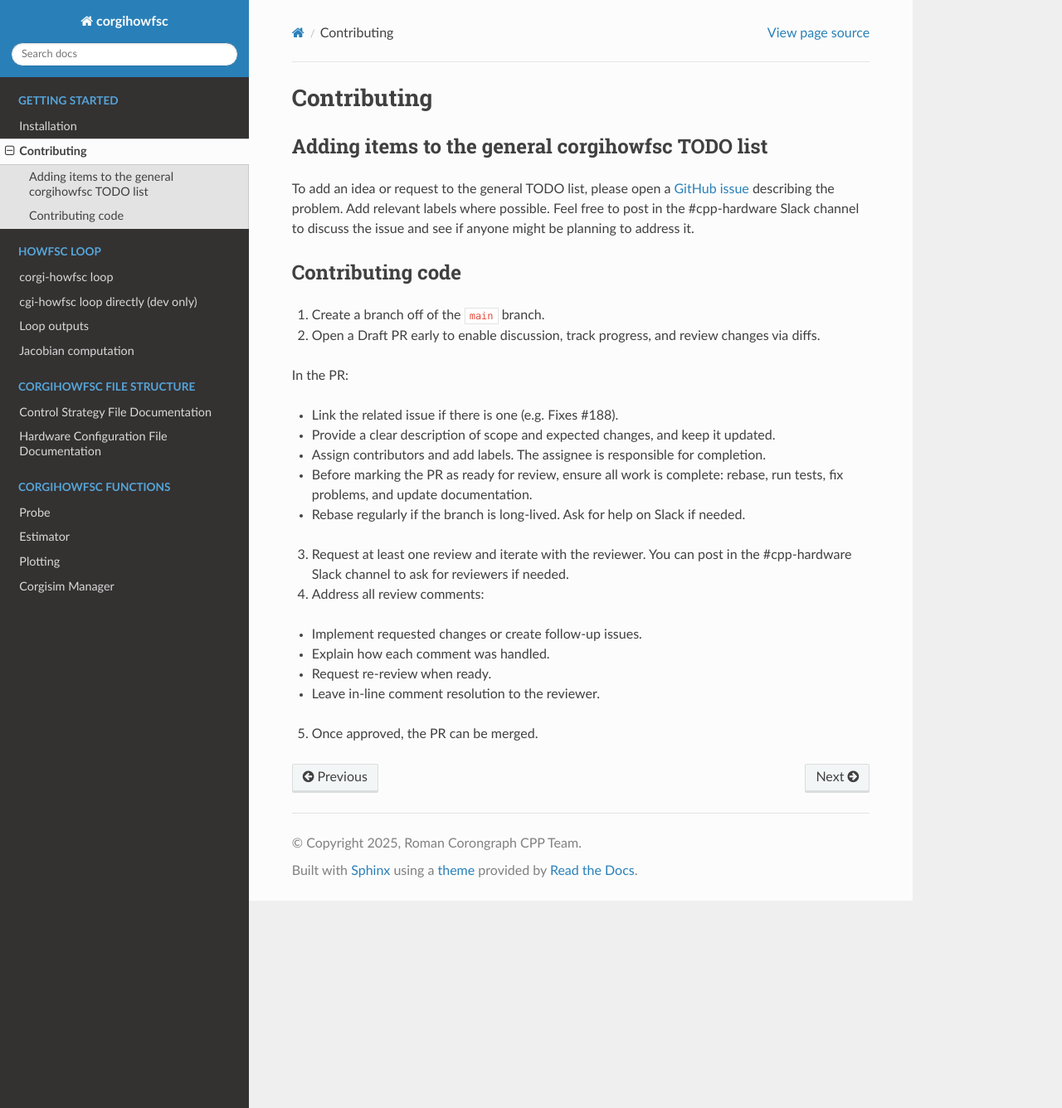
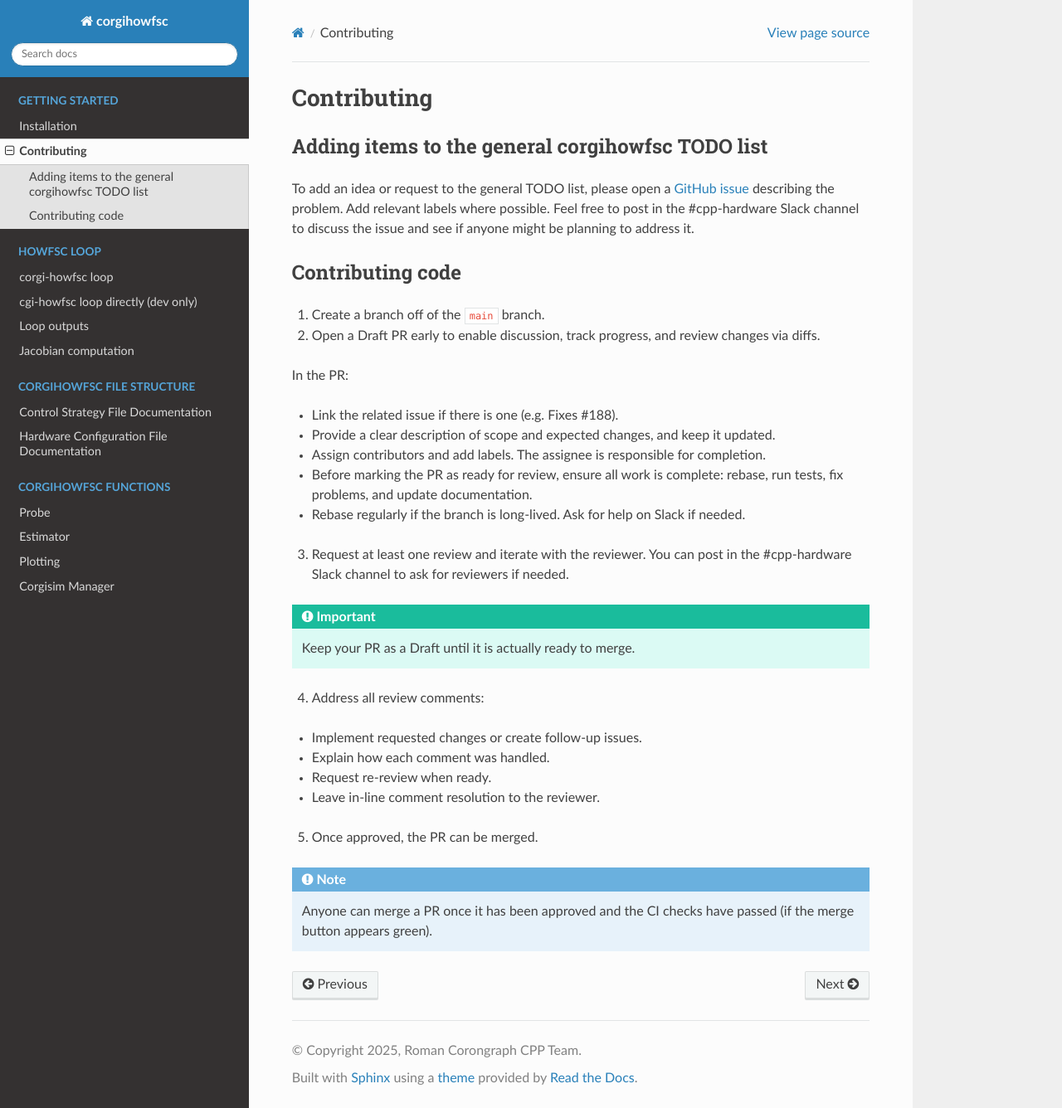
Before and after one commit to roman-corgi/corgihowfsc, a Sphinx documentation site: the page built from docs/source/contributing.md, in a window 1280 px wide and 1336 px high. Shown: the whole window at 83% size. Built offline with Sphinx 7.4.7 and the Read the Docs theme 3.1.0, drawn with Linux system fonts in a browser that asks for light colours.

Commit message:
Add important notes

```diff
--- a/docs/source/contributing.md
+++ b/docs/source/contributing.md
@@ -26,6 +26,10 @@ In the PR:
 
 3. Request at least one review and iterate with the reviewer. You can post in the #cpp-hardware Slack channel to ask for reviewers if needed.
 
+:::{important}
+Keep your PR as a Draft until it is actually ready to merge.
+:::
+
 4. Address all review comments:
 
 - Implement requested changes or create follow-up issues.
@@ -37,3 +41,7 @@ In the PR:
 - Leave in-line comment resolution to the reviewer.
 
 5. Once approved, the PR can be merged.
+
+:::{note}
+Anyone can merge a PR once it has been approved and the CI checks have passed (if the merge button appears green).
+:::
```
